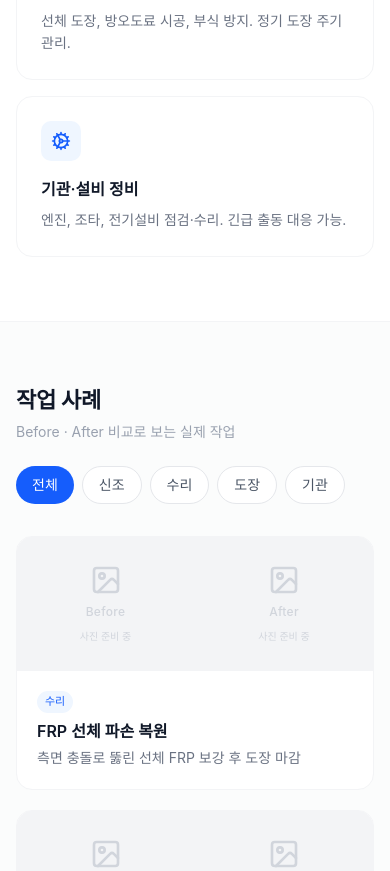
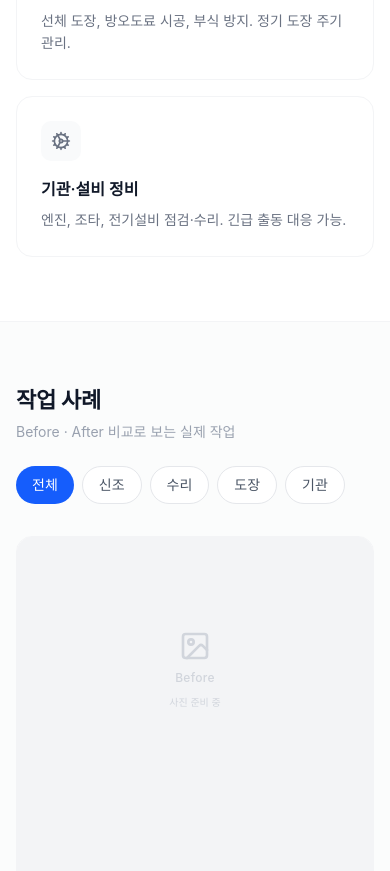
Before and after one commit to b-hyoung/sunbk, a Next.js app: page /shipyard in a window 390 px wide. Shown: the part 1126-1997 px from the top of the page. Built offline with nearby package versions, Linux system fonts and the light colour scheme.

Commit message:
fix(shipyard): impeccable 리뷰 반영 — blue 과다 사용 완화 + 모바일 페어 세로 스택
Co-Authored-By: Claude Sonnet 4.6 <noreply@anthropic.com>

```diff
--- a/app/shipyard/_components/RepairGallery.tsx
+++ b/app/shipyard/_components/RepairGallery.tsx
@@ -70,13 +70,13 @@ export default function RepairGallery() {
               key={c.id}
               className="bg-white border border-gray-100 rounded-2xl overflow-hidden"
             >
-              <div className="grid grid-cols-2 divide-x divide-gray-100">
+              <div className="grid grid-cols-1 sm:grid-cols-2 divide-y sm:divide-y-0 sm:divide-x divide-gray-100">
                 <Placeholder label="Before" />
                 <Placeholder label="After" />
               </div>
               <div className="p-5">
                 <div className="flex items-center gap-2 mb-1.5">
-                  <span className="text-[11px] font-medium text-blue-600 bg-blue-50 px-2 py-0.5 rounded-full">
+                  <span className="text-[11px] font-medium text-gray-500 bg-gray-100 px-2 py-0.5 rounded-full">
                     {categoryLabel[c.category]}
                   </span>
                 </div>
--- a/app/shipyard/_components/ServiceCards.tsx
+++ b/app/shipyard/_components/ServiceCards.tsx
@@ -36,7 +36,7 @@ export default function ServiceCards() {
               key={s.title}
               className="border border-gray-100 rounded-2xl p-6 hover:border-gray-200 transition-colors"
             >
-              <div className="w-10 h-10 rounded-lg bg-blue-50 text-blue-600 flex items-center justify-center mb-4">
+              <div className="w-10 h-10 rounded-lg bg-gray-50 text-gray-500 flex items-center justify-center mb-4">
                 <Icon className="w-5 h-5" />
               </div>
               <h3 className="text-base font-semibold text-gray-900 mb-2">{s.title}</h3>
```
